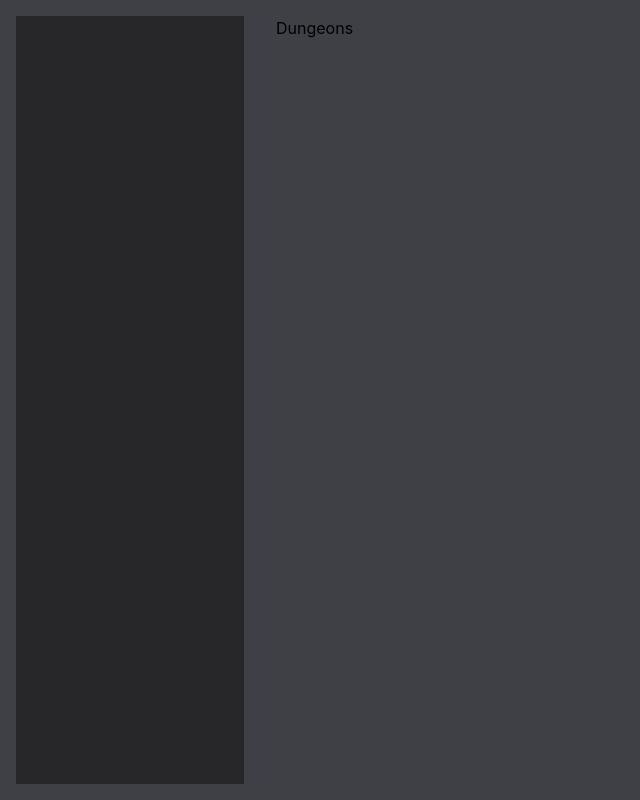
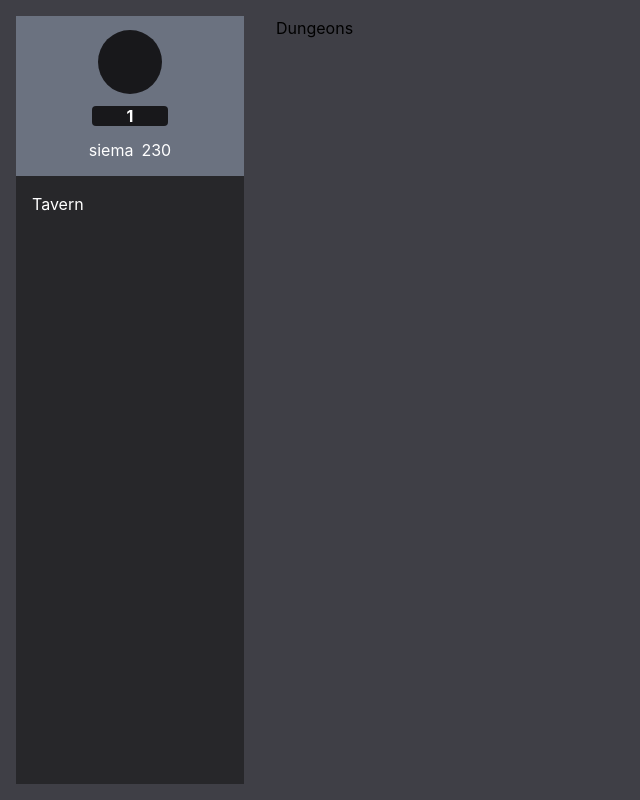
Before and after one commit to JLasek-git/my-web-browser-game, a Next.js app: page /dungeons in a window 1280 px wide. Shown: the whole page, without its empty margins (0-640 px from the left). Built offline with nearby package versions, Linux system fonts and the light colour scheme.

Commit message:
Add NavigationItem component

```diff
--- a/Global/components/layout/NavigationDrawer.tsx
+++ b/Global/components/layout/NavigationDrawer.tsx
@@ -1,8 +1,16 @@
+import NavigationItem from "./NavigationItem";
+import UserProfileInfo from "./UserProfileInfo";
+
 type Props = {};
 const NavigationDrawer = (props: Props) => {
   return (
     <nav className="w-80 h-full bg-zinc-700 p-4 text-white">
-      <div className="h-full w-full bg-zinc-800"></div>
+      <div className="h-full w-full bg-zinc-800">
+        <UserProfileInfo />
+        <div className="w-full h-fit flex flex-col justify-start p-4 hover:bg-zinc-900">
+          <NavigationItem />
+        </div>
+      </div>
     </nav>
   );
 };
--- /dev/null
+++ b/Global/components/layout/NavigationItem.tsx
@@ -0,0 +1,8 @@
+import Link from "next/link";
+
+type Props = {};
+const NavigationItem = (props: Props) => {
+  return <Link href={"/tavern"}>Tavern</Link>;
+};
+
+export default NavigationItem;
--- /dev/null
+++ b/Global/components/layout/UserProfileInfo.tsx
@@ -0,0 +1,22 @@
+type Props = {};
+const UserProfileInfo = (props: Props) => {
+  return (
+    <div className="w-full h-40 bg-gray-500 flex flex-col justify-center items-center gap-3">
+      <div className="w-16 h-16 bg-zinc-900 rounded-full"></div>
+      <div className="w-2/6 h-5 bg-zinc-900 rounded text-white font-bold flex justify-center items-center">
+        1
+      </div>
+      <div className="flex justify-start items-center gap-2">
+        {/* <img
+          src="../../../../assets/images/Coin_of_Plentiful.png"
+          alt="Gold"
+          className="w-8"
+        /> */}
+        siema
+        <div>230</div>
+      </div>
+    </div>
+  );
+};
+
+export default UserProfileInfo;
```
